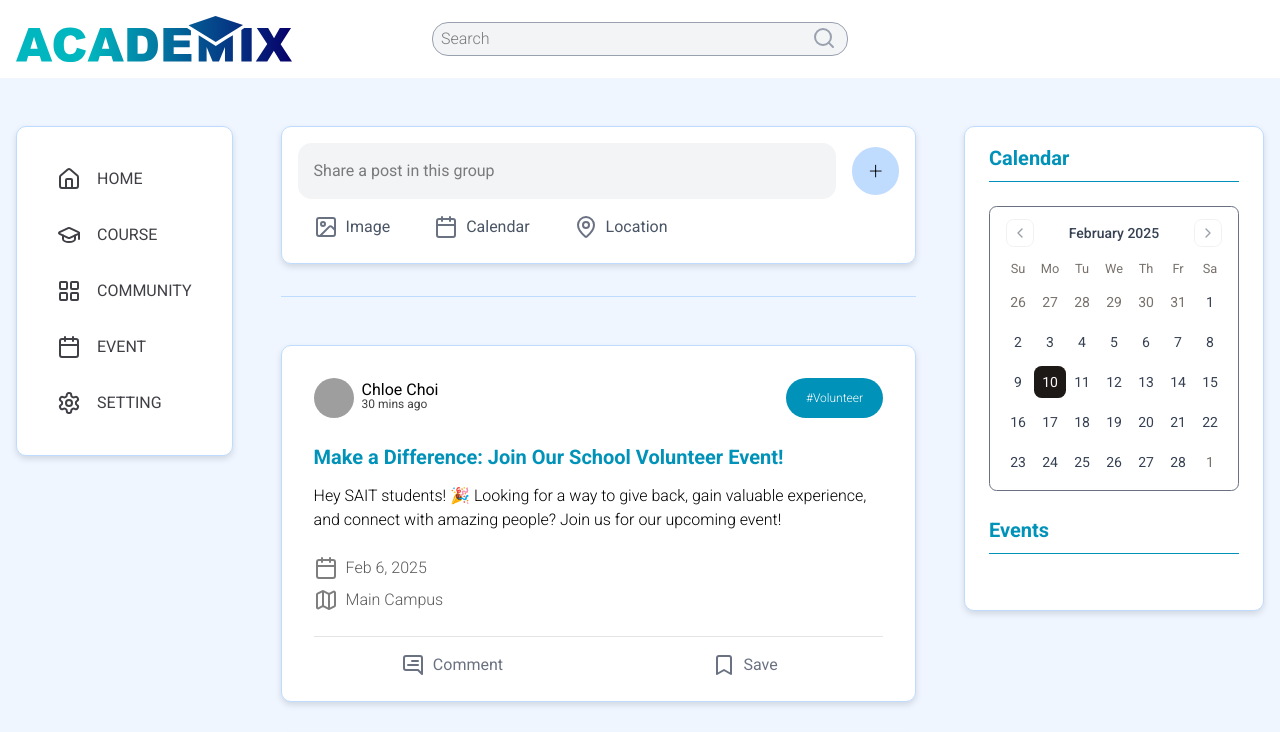
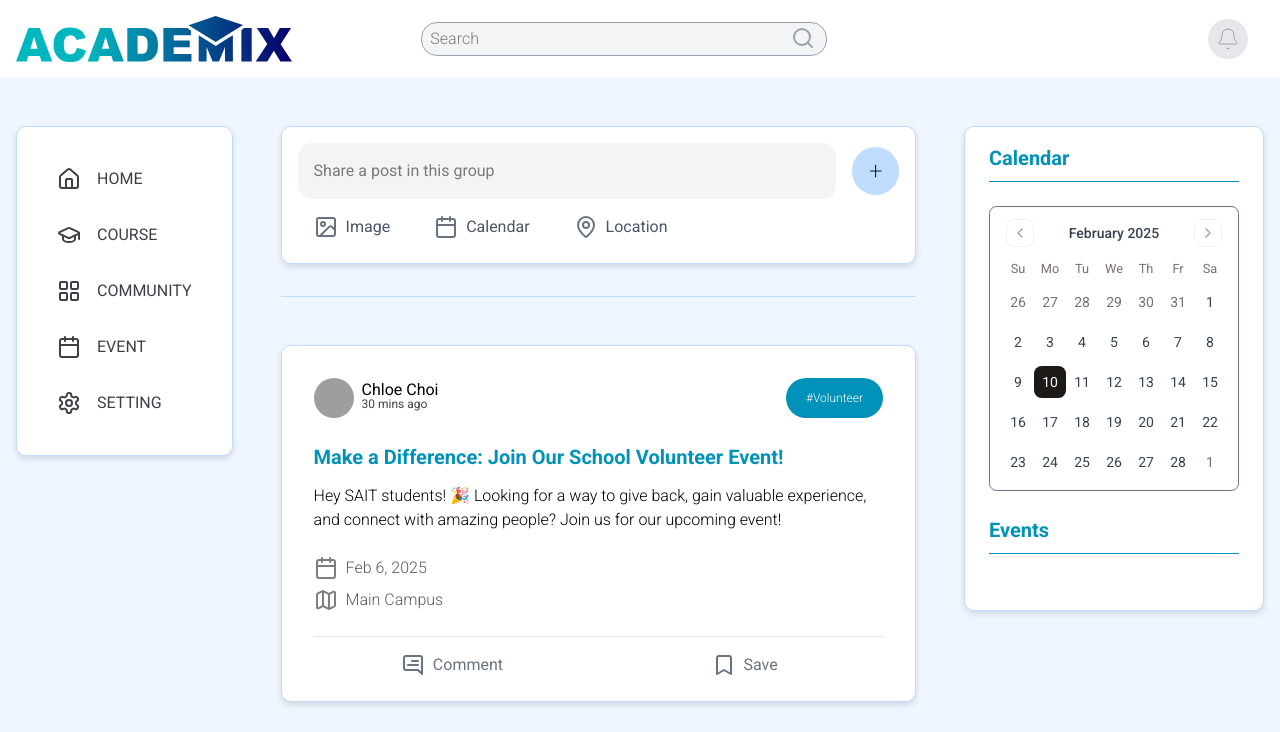
Before and after one commit to NeilMD/react-school-board, a React app in the folder frontend/: page /home in a window 1280 px wide. Shown: the top 732 px of the page. Built offline with nearby package versions, Linux system fonts and the light colour scheme; grey boxes are pictures that could not be loaded; the HTML template or start-up script is replaced by a standard one.

Commit message:
Added Bell Icon

```diff
--- a/frontend/src/pages/home/components/navheader.jsx
+++ b/frontend/src/pages/home/components/navheader.jsx
@@ -2,6 +2,12 @@ import React from "react";
 import AcademixLogo from "@/assets/academix.svg";
 import { Input } from "@/components/ui/input";
 import { Search } from "lucide-react";
+import {
+  Popover,
+  PopoverContent,
+  PopoverTrigger,
+} from "@/components/ui/popover";
+import { Bell } from "lucide-react";
 
 function NavHeader() {
   return (
@@ -17,6 +23,18 @@ function NavHeader() {
         />
         <Search className="transition-default color-gray color-gray-100 absolute inset-y-1 right-0 mx-3 stroke-2 text-gray-400 peer-focus:text-gray-600" />
       </div>
+      <div className="mx-4 flex basis-1/3 justify-end">
+        <Popover>
+          <PopoverTrigger>
+            <div className="group transition-default rounded-full bg-gray-200 p-2 hover:bg-gray-300">
+              <Bell className="stroke-gray-400 stroke-1 group-hover:stroke-white" />
+            </div>
+          </PopoverTrigger>
+          <PopoverContent className="border-none">
+            Place content for the popover here.
+          </PopoverContent>
+        </Popover>
+      </div>
     </div>
   );
 }
--- a/frontend/src/pages/home/components/sharepost.jsx
+++ b/frontend/src/pages/home/components/sharepost.jsx
@@ -14,7 +14,7 @@ export function SharePost() {
         />
 
         {/* Submit Button */}
-        <button className="flex h-12 w-12 items-center justify-center rounded-full bg-(--academix-blue) font-semibold text-black">
+        <button className="transition-default flex h-12 w-12 items-center justify-center rounded-full bg-(--academix-blue) font-semibold text-black hover:opacity-75">
           <span className="text-2xl font-extralight">+</span>
         </button>
       </div>
```
